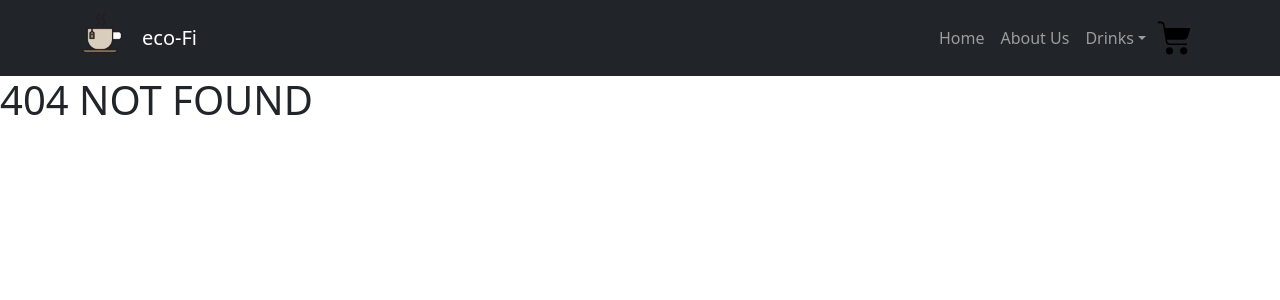
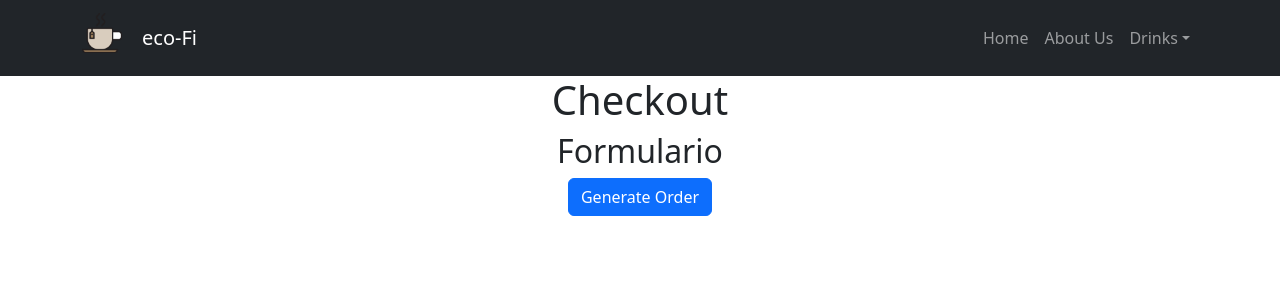
Before and after one commit to Bladeo8x/E-Commerce, a React (Vite) app in the folder e-commerce/: page /checkout in a window 1280 px wide. Before the commit this address had no page. Shown: the top 300 px of the page. Built offline with nearby package versions, Linux system fonts and the light colour scheme.

Commit message:
adding notifications, the form to be compiled, and bootstrap attributes for a better user experience, fixing some components to update the stock and getting rid of some extra buttons

```diff
--- a/e-commerce/src/App.jsx
+++ b/e-commerce/src/App.jsx
@@ -1,9 +1,11 @@
 import NavBar from './Components/NavBar/NavBar';
 import ItemContainerList from './Components/ItemContainerList/ItemContainerList';
 import ItemDetailContainer from './Components/ItemDetailContainer/ItemDetailContainer';
+import Checkout from './Components/Checkout/Checkout';
 import { BrowserRouter, Routes, Route } from 'react-router-dom';
 import { CartProvider } from './Context/CartContext';
 import Cart from './Components/Cart/Cart';
+// import {NotificationProvider} from './Notification';
 
 
   function App() {
@@ -11,14 +13,17 @@ import Cart from './Components/Cart/Cart';
       <div className="App">
         <BrowserRouter>
         <CartProvider>
+        {/* <NotificationProvider> */}
         <NavBar />
         <Routes>
         <Route path="/" element={<ItemContainerList greeting={"Welcome"}/>}/>
         <Route path="/category/:categoryId" element={<ItemContainerList/>}/>
         <Route path="/item/:itemId" element={<ItemDetailContainer />}/>
         <Route path='/cart' element={<Cart />}/>
+        <Route path='/checkout' element={<Checkout />}/>
         <Route path="*" element={<h1>404 NOT FOUND</h1>}/>
         </Routes>
+        {/* </NotificationProvider> */}
         </CartProvider>
         </BrowserRouter>
       </div>
--- a/e-commerce/src/Components/Cart/Cart.jsx
+++ b/e-commerce/src/Components/Cart/Cart.jsx
@@ -6,6 +6,8 @@ import { Button, Container } from "react-bootstrap";
 
 const Cart = () => {
   const { cart, clearCart, total, totalQuantity } = useContext(CartContext);
+  const emptyCartButtonClasses = "btn btn-danger";
+
 
   if (totalQuantity === 0) {
     return (
@@ -33,6 +35,7 @@ const Cart = () => {
         </Button>
       </div>
     </Container>
+
   );
 };
 
--- a/e-commerce/src/Components/CartWidget/CartWidget.jsx
+++ b/e-commerce/src/Components/CartWidget/CartWidget.jsx
@@ -4,13 +4,16 @@ import { CartContext } from "../../Context/CartContext";
 import { Link } from "react-router-dom";
 
 const CartWidget = () => {
-  const { totalQuantity } = useContext(CartContext);
+  const { cart } = useContext(CartContext);
+  const totalQuantity = cart.length;
 
   return (
-    <Link to="/cart" className="CartWidget" style={{ display: totalQuantity }}>
+    <Link to="/cart" className="CartWidget" style={{ display: totalQuantity > 0 ? 'block' : 'none' }}>
       <div className="d-flex align-items-center">
-        <img src={Shopping_Cart01} width="40" height="40" alt="Shopping Cart" />
-        <span className="ms-1">{totalQuantity}</span>
+        <button className="btn btn-link p-0">
+          <img src={Shopping_Cart01} width="40" height="40" alt="Shopping Cart" />
+          {totalQuantity}
+        </button>
       </div>
     </Link>
   );
--- /dev/null
+++ b/e-commerce/src/Components/Checkout/Checkout.jsx
@@ -0,0 +1,98 @@
+import React, { useState } from "react";
+import { Container, Button, Spinner } from "react-bootstrap";
+import {
+  collection,
+  query,
+  where,
+  documentId,
+  getDocs,
+  writeBatch,
+  addDoc,
+} from "firebase/firestore";
+import { useCart } from "../../Context/CartContext";
+import { db } from "../../Services/Firebase/firebaseConfig";
+// import { useNotification } from "../../Notification/NotificationService";
+import { useNavigate } from "react-router-dom";
+
+const Checkout = () => {
+  const [loading, setLoading] = useState(false);
+  const { cart, total, clearCart } = useCart();
+//   const { showNotification } = useNotification();
+const navigate = useNavigate();
+
+  const createOrder = async () => {
+    const objOrder = {
+      buyer: {
+        name: "Gerardo Pena",
+        phone: 1234567890,
+        email: "1234@1234",
+      },
+      items: cart,
+      total,
+    };
+
+    try {
+      const ids = cart.map((prod) => prod.id);
+      const productsRef = query(
+        collection(db, "products"),
+        where(documentId(), "in", ids)
+      );
+
+      const querySnapshot = await getDocs(productsRef);
+      const docs = querySnapshot.docs;
+
+      const batch = writeBatch(db);
+      const outOfStock = [];
+
+      docs.forEach((doc) => {
+        const fieldsDoc = doc.data();
+        const stockDb = fieldsDoc.stock;
+
+        const productAddedToCart = cart.find((prod) => prod.id === doc.id);
+        const prodQuantity = productAddedToCart?.quantity;
+
+        if (stockDb >= prodQuantity) {
+          batch.update(doc.ref, { stock: stockDb - prodQuantity });
+        } else {
+          outOfStock.push({ id: doc.id, ...fieldsDoc });
+        }
+      });
+
+      if (outOfStock.length === 0) {
+        await batch.commit();
+
+        const orderRef = collection(db, "orders");
+        const { id } = await addDoc(orderRef, objOrder);
+
+        // showNotification(
+        //     "success",
+        //     "The order was generated successfully. The ID is: " + id
+        //   );
+
+        console.log("Order created with ID:", id);
+      }
+    } catch (error) {
+        // showNotification("error", "There is an error with the order");
+    } finally {
+      setLoading(false);
+    }
+  };
+
+  return (
+    <Container className="text-center">
+      <h1>Checkout</h1>
+      <h2>Formulario</h2>
+      <Button onClick={createOrder} disabled={loading}>
+        {loading ? (
+          <Spinner animation="border" role="status" size="sm">
+            <span className="visually-hidden">Loading...</span>
+          </Spinner>
+        ) : (
+          "Generate Order"
+        )}
+      </Button>
+    </Container>
+  );
+};
+
+export default Checkout;
--- a/e-commerce/src/Components/Item/Item.jsx
+++ b/e-commerce/src/Components/Item/Item.jsx
@@ -11,8 +11,8 @@ const Item = ({ id, name, price, category, img, stock, description }) => {
       <div className="item">
         <img src={img} alt={name} className="img-thumbnail square-image" />
         <h3 className='square-image text-truncate'>{name}</h3>
-        <p className='square-image'>Price: ${price}</p>
-        <p className='square-image'>Category: {category}</p>
+        {/* <p className='square-image'>Price: ${price}</p> */}
+        {/* <p className='square-image'>Category: {category}</p> */}
         <p className='square-image'>Stock: {stock}</p>
         <p className='square-image center text-truncate'>{description}</p>
         <div>
@@ -20,9 +20,6 @@ const Item = ({ id, name, price, category, img, stock, description }) => {
         See Details
         </Link>
         </div>
-        <footer className='mt-4'>
-        <ItemCount stock={stock} initial={1} onAdd={handleAddToCart} />
-        </footer>
       </div>
     );
   };
--- a/e-commerce/src/Components/ItemDetail/ItemDetail.jsx
+++ b/e-commerce/src/Components/ItemDetail/ItemDetail.jsx
@@ -30,7 +30,7 @@ const ItemDetail = ({ id, name, img, category, description, price, stock }) => {
           <img src={img} alt={name} className="img-thumbnail square-image img-fluid" />
         </picture>
         <section>
-          <p className="Info square-image">Category: {category}</p>
+          {/* <p className="Info square-image">Category: {category}</p> */}
           <p className="Info square-image">Description: {description}</p>
           <p className="Info square-image">Price: ${price}</p>
         </section>
--- a/e-commerce/src/Context/CartContext.jsx
+++ b/e-commerce/src/Context/CartContext.jsx
@@ -1,4 +1,4 @@
-import { useState, useEffect, createContext } from "react";
+import { useState, useEffect, createContext, useContext } from "react";
 
 export const CartContext = createContext({
   cart: [],
@@ -55,3 +55,5 @@ export const CartProvider = ({ children }) => {
     </CartContext.Provider>
   );
 };
+
+export const useCart = () => useContext(CartContext);
--- /dev/null
+++ b/e-commerce/src/Notification/NotificationService.jsx
@@ -0,0 +1,26 @@
+import { createContext, useContext, useState } from "react";
+
+
+const NotificationContext = createContext();
+
+export const useNotification = () => useContext(NotificationContext);
+
+export const NotificationProvider = ({ children }) => {
+  const [notification, setNotification] = useState(null);
+
+  const showNotification = (type, message) => {
+    setNotification({ type, message });
+  };
+
+  const hideNotification = () => {
+    setNotification(null);
+  };
+
+  return (
+    <NotificationContext.Provider
+      value={{ notification, showNotification, hideNotification }}
+    >
+      {children}
+    </NotificationContext.Provider>
+  );
+};
```
Also changed, not shown: e-commerce/src/Components/CartItem/CartItem.jsx (+11 -20 lines).
